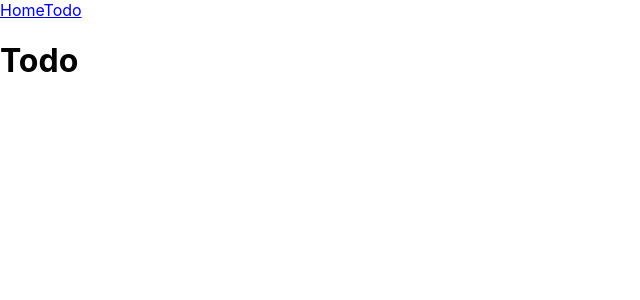
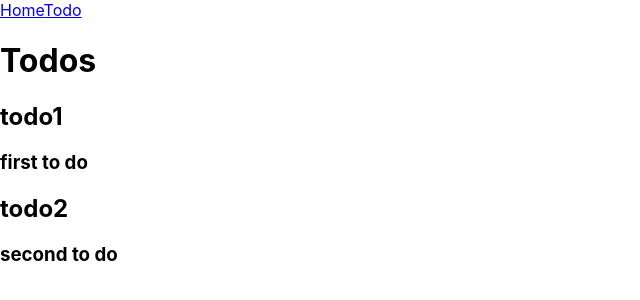
Before and after one commit to leanmiguel/Sprint, a React (Create React App) app in the folder frontend/: page /todo in a window 1280 px wide. Shown: the top 300 px of the page, without its empty margins (0-640 px from the left). Built offline with nearby package versions, Linux system fonts and the light colour scheme.

Commit message:
Created todo component
changed todos to be container for array of todo

```diff
--- a/frontend/src/App.js
+++ b/frontend/src/App.js
@@ -6,7 +6,7 @@ import {
   Link
 } from "react-router-dom";
 
-import Todo from './components/Todo'
+import Todos from './components/Todos'
 
 import './App.css';
 
@@ -19,7 +19,7 @@ const App = () => {
 
     <Switch>
           <Route path="/todo">
-            <Todo />
+            <Todos />
           </Route>
           <Route path="/">
             <h1>Home</h1>
--- a/frontend/src/components/Todo.js
+++ b/frontend/src/components/Todo.js
@@ -1,8 +1,20 @@
-import React from 'react';
+import React, {useState}from 'react'
 
-const Todo =()=>{
+const Todo =(props)=> {
+
+    const[title, setTitle] = useState(props.data.title);
+    const[description, setDescription] = useState(props.data.description);
+
     return(
-        <h1>Todo</h1>
+        <>
+        <h2>
+            {title}
+        </h2>
+        <h3>
+            {description}
+        </h3>
+        </>
     )
 }
+
 export default Todo;
--- /dev/null
+++ b/frontend/src/components/Todos.js
@@ -0,0 +1,18 @@
+import React, {useState} from 'react';
+import Todo from './Todo'
+import phTodos from '../json/todos'
+
+const Todos =()=>{
+
+    const [todos, setTodos] = useState([...phTodos]);
+
+
+    return(
+        <>
+        <h1>Todos</h1>
+        {todos.map(todo => (<Todo key={todo.title} data={todo}/>))}
+        </>
+    )
+}
+
+export default Todos;
--- /dev/null
+++ b/frontend/src/json/todos.json
@@ -0,0 +1,9 @@
+[{
+    "title":"todo1",
+    "description":"first to do"
+},
+{
+    "title":"todo2",
+    "description":"second to do"
+}
+]
```
